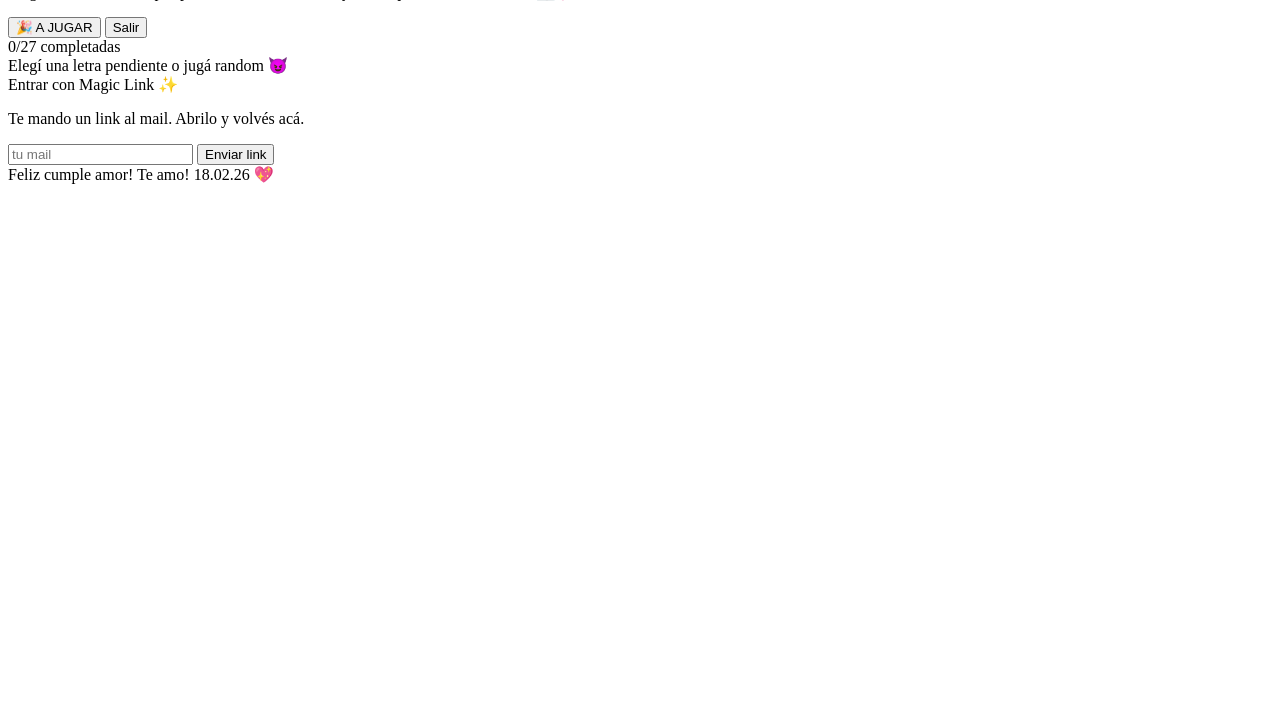
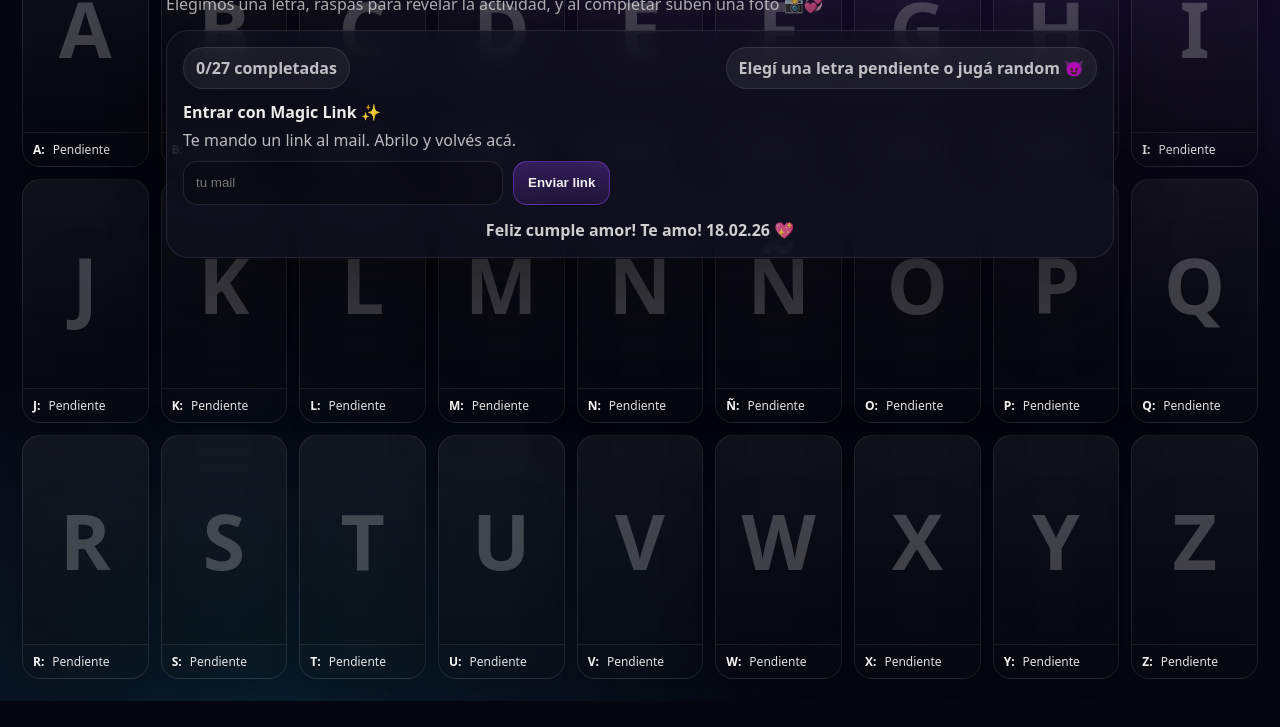
Before and after one commit to estefaniapreparaz-bit/bingoparasole, a website built with Vite: page index.html in a window 1280 px wide. Shown: the part 99-826 px from the top of the page. Before the commit the page ends 800 px from the top, so only its background shows below. Built offline with nearby package versions, Linux system fonts and the light colour scheme; no server answers.

Commit message:
update wall layout

```diff
--- a/src/main.js
+++ b/src/main.js
@@ -109,9 +109,20 @@ $app.innerHTML = `
   </div>
 `;
 
+/** ---------- WALL VISIBILITY ---------- */
+function showWall(on = true){
+  const wall = document.getElementById("wall");
+  if (!wall) return;
+  wall.classList.toggle("hidden", !on);
+  wall.setAttribute("aria-hidden", String(!on));
+}
+
 /** ---------- WALL INIT ---------- */
 function initWall() {
   const wall = document.getElementById("wall");
+  if (!wall) return;
+
+  showWall(true);
   wall.innerHTML = "";
 
   for (const letter of LETTERS) {
@@ -125,7 +136,6 @@ function initWall() {
     img.loading = "lazy";
     img.decoding = "async";
 
-    // si falla la imagen, no rompas nada
     img.addEventListener("error", () => {
       tile.classList.remove("hasPhoto");
       tile.classList.remove("clickable");
@@ -156,6 +166,8 @@ initWall();
 /** setea foto en el tile + pie de foto */
 function setWallPhoto(letter, photoUrl, activityText) {
   const wall = document.getElementById("wall");
+  if (!wall) return;
+
   const tile = wall.querySelector(`.wallTile[data-letter="${letter}"]`);
   if (!tile) return;
 
@@ -166,7 +178,8 @@ function setWallPhoto(letter, photoUrl, activityText) {
   tile.classList.add("clickable");
 
   const txt = tile.querySelector(".wallCaption .txt");
-  if (txt) txt.textContent = (activityText || "Completada 💜").slice(0, 24) + ((activityText || "").length > 24 ? "…" : "");
+  const t = (activityText || "Completada 💜");
+  if (txt) txt.textContent = t.slice(0, 24) + (t.length > 24 ? "…" : "");
 }
 
 /** ---------- LIGHTBOX ---------- */
@@ -200,8 +213,8 @@ window.addEventListener("keydown", (e) => {
   if (e.key === "Escape") closeLightbox();
 });
 
-// click en tiles con foto
-document.getElementById("wall").addEventListener("click", (e) => {
+// click en tiles con foto (captura en el wall)
+document.getElementById("wall")?.addEventListener("click", (e) => {
   const tile = e.target.closest(".wallTile");
   if (!tile) return;
   const letter = tile.dataset.letter;
@@ -239,15 +252,12 @@ async function refreshSession() {
   const { data } = await supabase.auth.getSession();
   session = data.session || null;
   renderAuth();
-  if (session) {
-    await loadGameState();
-  }
+  if (session) await loadGameState();
 }
 
 function renderAuth() {
   if (session) {
     elAuthBox.classList.add("hidden");
-    // gameBox se abre con A JUGAR
   } else {
     elAuthBox.classList.remove("hidden");
     elGameBox.classList.add("hidden");
@@ -289,7 +299,7 @@ elBtnLogout.addEventListener("click", async () => {
 
 /** ---------- GAME OPEN/CLOSE ---------- */
 elBtnPlay.addEventListener("click", () => {
-  if (!session) return; // si no está logueada, queda el auth box visible
+  if (!session) return;
   elGameBox.classList.remove("hidden");
 });
 
@@ -316,14 +326,12 @@ async function loadGameState() {
   }
 
   completed = {};
-
-  // recrear muro limpio
   initWall();
 
   for (const row of data || []) {
     let viewUrl = row.photo_url || "";
 
-    // ✅ signed URL para BUCKET PRIVATE (y también anda si es public)
+    // signed URL para BUCKET PRIVATE
     if (row.photo_path) {
       const { data: signed, error: signErr } = await supabase.storage
         .from("bingo-photos")
@@ -342,8 +350,6 @@ async function loadGameState() {
 
   renderPills();
   elStatusMsg.textContent = "";
-
-  // llenar select con pendientes
   fillLetterSelect();
 }
 
@@ -355,7 +361,9 @@ function renderPills() {
 
 function fillLetterSelect() {
   const pending = LETTERS.filter(l => !completed[l]);
-  elLetterSelect.innerHTML = `<option value="">Elegí una letra...</option>` + pending.map(l => `<option value="${l}">${l}</option>`).join("");
+  elLetterSelect.innerHTML =
+    `<option value="">Elegí una letra...</option>` +
+    pending.map(l => `<option value="${l}">${l}</option>`).join("");
 }
 
 /** ---------- PICK LETTER ---------- */
@@ -407,7 +415,6 @@ function setupScratch() {
   const canvas = elScratch;
   const ctx = canvas.getContext("2d", { willReadFrequently: true });
 
-  // tamaño real
   const rect = canvas.getBoundingClientRect();
   const dpr = window.devicePixelRatio || 1;
 
@@ -416,19 +423,16 @@ function setupScratch() {
 
   ctx.setTransform(dpr, 0, 0, dpr, 0, 0);
 
-  // capa gris
   ctx.globalCompositeOperation = "source-over";
   ctx.fillStyle = "rgba(255,255,255,.18)";
   ctx.fillRect(0, 0, rect.width, rect.height);
 
-  // texto “RASPA”
   ctx.fillStyle = "rgba(0,0,0,.25)";
   ctx.font = "800 22px ui-sans-serif, system-ui";
   ctx.textAlign = "center";
   ctx.textBaseline = "middle";
   ctx.fillText("RASPÁ", rect.width/2, rect.height/2);
 
-  // borrar con destination-out
   ctx.globalCompositeOperation = "destination-out";
 
   function draw(x, y) {
@@ -476,7 +480,6 @@ function updateRevealProgress(canvas, ctx) {
   const w = canvas.width;
   const h = canvas.height;
 
-  // muestreo estable
   const step = 8;
   const img = ctx.getImageData(0, 0, w, h).data;
 
@@ -505,7 +508,6 @@ function updateRevealProgress(canvas, ctx) {
 function resetScratch() {
   revealedRatio = 0;
 
-  // rearmar canvas (limpia listeners)
   const old = elScratch;
   const parent = old.parentElement;
   const fresh = old.cloneNode(true);
@@ -540,14 +542,12 @@ elBtnComplete.addEventListener("click", async () => {
     const ext = (file.name.split(".").pop() || "jpg").toLowerCase();
     const path = `${GAME_ID}/${userId}/${currentLetter}-${Date.now()}.${ext}`;
 
-    // sube al bucket
     const { error: upErr } = await supabase.storage
       .from("bingo-photos")
       .upload(path, file, { upsert: true });
 
     if (upErr) throw upErr;
 
-    // ✅ signed URL (funciona con bucket PRIVATE)
     const { data: signed, error: signErr } = await supabase.storage
       .from("bingo-photos")
       .createSignedUrl(path, 60 * 60 * 24 * 7);
@@ -558,7 +558,6 @@ elBtnComplete.addEventListener("click", async () => {
 
     elStatusMsg.textContent = "Guardando…";
 
-    // upsert en tabla (guarda path y url)
     const { error: dbErr } = await supabase
       .from("bingo_entries")
       .upsert({
@@ -572,19 +571,13 @@ elBtnComplete.addEventListener("click", async () => {
 
     if (dbErr) throw dbErr;
 
-    // actualizar local + muro
     completed[currentLetter] = { activity: currentActivity, photo_url: photoUrl, photo_path: path };
     setWallPhoto(currentLetter, photoUrl, currentActivity);
 
-    // limpiar input
     elPhoto.value = "";
-
     elStatusMsg.innerHTML = `<span class="ok">Listo 💜 Guardado.</span>`;
 
-    // refrescar select pendientes
     fillLetterSelect();
-
-    // elegir nueva letra random para seguir jugando (opcional)
     pickRandomPendingLetter();
   } catch (e) {
     console.error(e);
--- a/src/style.css
+++ b/src/style.css
@@ -1,3 +1,221 @@
+/* =========================
+   BASE (Loop-ish)
+   ========================= */
+:root{
+  --bg: #070714;
+  --card: rgba(15, 15, 30, .68);
+  --card2: rgba(0,0,0,.22);
+  --stroke: rgba(255,255,255,.10);
+  --stroke2: rgba(255,255,255,.14);
+  --txt: rgba(255,255,255,.92);
+  --muted: rgba(255,255,255,.72);
+  --muted2: rgba(255,255,255,.55);
+  --shadow: 0 30px 120px rgba(0,0,0,.55);
+  --r: 22px;
+}
+
+*{ box-sizing:border-box; }
+html, body{ height:100%; }
+
+body{
+  margin:0;
+  font-family: ui-sans-serif, system-ui, -apple-system, Segoe UI, Roboto, Helvetica, Arial;
+  color: var(--txt);
+  background: var(--bg);
+}
+
+/* tu app arriba del wall */
+#app{
+  position: relative;
+  z-index: 5;
+  min-height: 100vh;
+}
+
+/* layout */
+.appShell{
+  max-width: 980px;
+  margin: 26px auto;
+  padding: 0 16px 28px;
+}
+
+.headerRow{
+  display:flex;
+  justify-content: space-between;
+  align-items: flex-start;
+  gap: 14px;
+  margin-bottom: 14px;
+}
+
+h1{
+  margin:0;
+  font-size: 42px;
+  letter-spacing: -0.02em;
+}
+
+.sub{
+  margin: 10px 0 0;
+  color: var(--muted);
+  line-height: 1.35;
+}
+
+/* card */
+.card{
+  border-radius: var(--r);
+  background: var(--card);
+  border: 1px solid var(--stroke);
+  box-shadow: var(--shadow);
+  backdrop-filter: blur(16px);
+  padding: 16px;
+}
+
+/* top buttons */
+.topBtns{ display:flex; gap:10px; }
+
+/* pills */
+.metaRow{
+  display:flex;
+  justify-content: space-between;
+  gap: 10px;
+  flex-wrap: wrap;
+  margin-bottom: 12px;
+}
+
+.pill{
+  padding: 9px 12px;
+  border-radius: 999px;
+  border: 1px solid var(--stroke);
+  background: rgba(255,255,255,.06);
+  color: var(--muted);
+  font-weight: 700;
+}
+
+/* inputs / row */
+.row{
+  display:flex;
+  gap: 10px;
+  align-items:center;
+  margin-top: 10px;
+  flex-wrap: wrap;
+}
+
+.input{
+  height: 44px;
+  padding: 0 12px;
+  border-radius: 14px;
+  border: 1px solid var(--stroke);
+  background: rgba(0,0,0,.22);
+  color: var(--txt);
+  outline: none;
+  width: min(320px, 100%);
+}
+
+.input:focus{
+  border-color: rgba(149, 72, 255, .55);
+  box-shadow: 0 0 0 3px rgba(149, 72, 255, .18);
+}
+
+.btn{
+  height: 44px;
+  padding: 0 14px;
+  border-radius: 14px;
+  border: 1px solid var(--stroke);
+  background: rgba(255,255,255,.06);
+  color: var(--txt);
+  font-weight: 800;
+  cursor:pointer;
+  display:inline-flex;
+  align-items:center;
+  justify-content:center;
+  gap: 8px;
+  user-select:none;
+}
+
+.btn:hover{
+  border-color: rgba(255,255,255,.22);
+  transform: translateY(-1px);
+}
+
+.btn:active{
+  transform: translateY(0);
+}
+
+.btn.primary{
+  border-color: rgba(149, 72, 255, .45);
+  background: linear-gradient(180deg, rgba(149,72,255,.28), rgba(149,72,255,.12));
+}
+
+.small{
+  font-size: 13px;
+  color: var(--muted2);
+}
+
+.authTitle{
+  font-weight: 900;
+  font-size: 16px;
+}
+
+.authSub{
+  margin: 6px 0 0;
+  color: var(--muted);
+}
+
+.sectionTitle{
+  margin-top: 14px;
+  font-weight: 900;
+  color: rgba(255,255,255,.86);
+}
+
+.letterBox{
+  margin-top: 8px;
+  border-radius: 18px;
+  border: 1px solid var(--stroke);
+  background: rgba(0,0,0,.22);
+  padding: 12px;
+}
+
+.bigLetter{
+  font-size: 54px;
+  font-weight: 1000;
+  letter-spacing: .02em;
+  line-height: 1;
+}
+
+.activityText{
+  margin-top: 10px;
+  border-radius: 18px;
+  border: 1px solid var(--stroke);
+  background: rgba(0,0,0,.22);
+  padding: 12px 14px;
+  min-height: 52px;
+  color: rgba(255,255,255,.90);
+  line-height: 1.35;
+}
+
+.fileRow{
+  display:flex;
+  gap: 10px;
+  align-items:center;
+  flex-wrap: wrap;
+  margin-top: 12px;
+}
+
+.fileInput{
+  max-width: 360px;
+  color: var(--muted);
+}
+
+.footerLove{
+  margin-top: 14px;
+  text-align:center;
+  font-weight: 900;
+  color: rgba(255,255,255,.80);
+}
+
+.ok{ color: rgba(120,255,170,.92); font-weight: 900; }
+.err{ color: rgba(255,120,150,.92); font-weight: 900; }
+
+.hidden{ display:none !important; }
+
 /* =========================
    WALL / TILES (FIX FINAL)
    ========================= */
@@ -6,12 +224,16 @@
   position: fixed;
   inset: 0;
   z-index: 0;
+
   display: grid;
   grid-template-columns: repeat(9, 1fr);
   grid-template-rows: repeat(3, 1fr);
   gap: 12px;
   padding: 22px;
-  pointer-events: none;
+
+  /* ✅ importante: el wall puede recibir eventos,
+     pero los tiles NO, salvo los "clickable" */
+  pointer-events: auto;
 
   background:
     radial-gradient(1200px 700px at 70% 0%, rgba(149, 72, 255, .18), transparent 60%),
@@ -20,12 +242,15 @@
 }
 
 .wallTile{
-  position: relative;          /* CLAVE: evita que el img se vaya al body */
-  overflow: hidden;            /* recorta la foto dentro del tile */
+  position: relative;
+  overflow: hidden;
   border-radius: 18px;
   border: 1px solid rgba(255,255,255,.07);
   box-shadow: 0 18px 50px rgba(0,0,0,.35);
   background: linear-gradient(180deg, rgba(255,255,255,.06), rgba(255,255,255,.02));
+
+  /* ✅ por defecto NO clickeable */
+  pointer-events: none;
 }
 
 /* imagen real */
@@ -33,7 +258,7 @@
   position: absolute;
   left: 0; right: 0;
   top: 0;
-  bottom: 34px;               /* deja espacio para el caption */
+  bottom: 34px;
   width: 100%;
   height: calc(100% - 34px);
   object-fit: cover;
@@ -101,7 +326,7 @@
   color: rgba(255,255,255,.96);
 }
 
-/* click habilitado SOLO cuando hay foto */
+/* ✅ click habilitado SOLO cuando hay foto */
 .wallTile.clickable{
   pointer-events: auto;
   cursor: pointer;
@@ -167,9 +392,9 @@
 }
 
 @media (max-width: 860px){
-  .lightboxBody{
-    grid-template-columns: 1fr;
-  }
+  .lightboxBody{ grid-template-columns: 1fr; }
+  h1{ font-size: 34px; }
+  .wall{ grid-template-columns: repeat(6, 1fr); grid-template-rows: auto; }
 }
 
 .lightboxImgWrap{
@@ -205,5 +430,3 @@
   font-size: 14px;
   color: rgba(255,255,255,.85);
 }
-
-.hidden{ display:none !important; }
```
